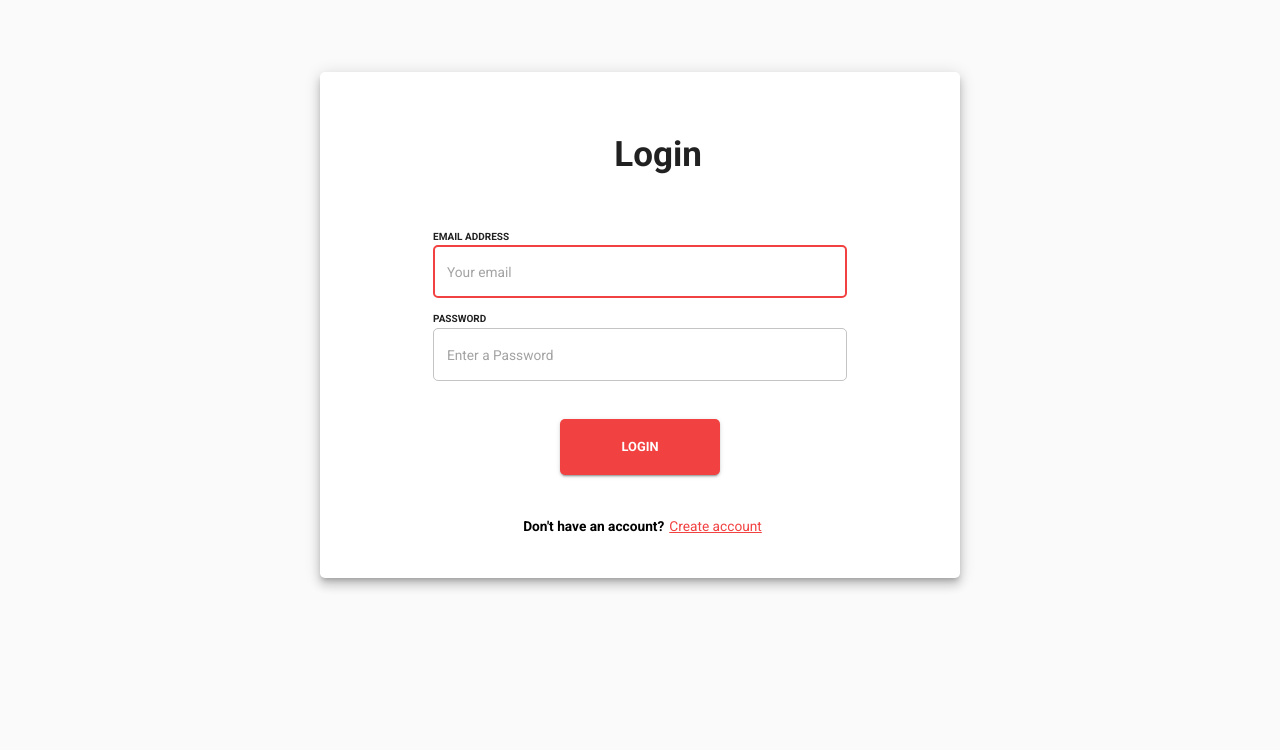
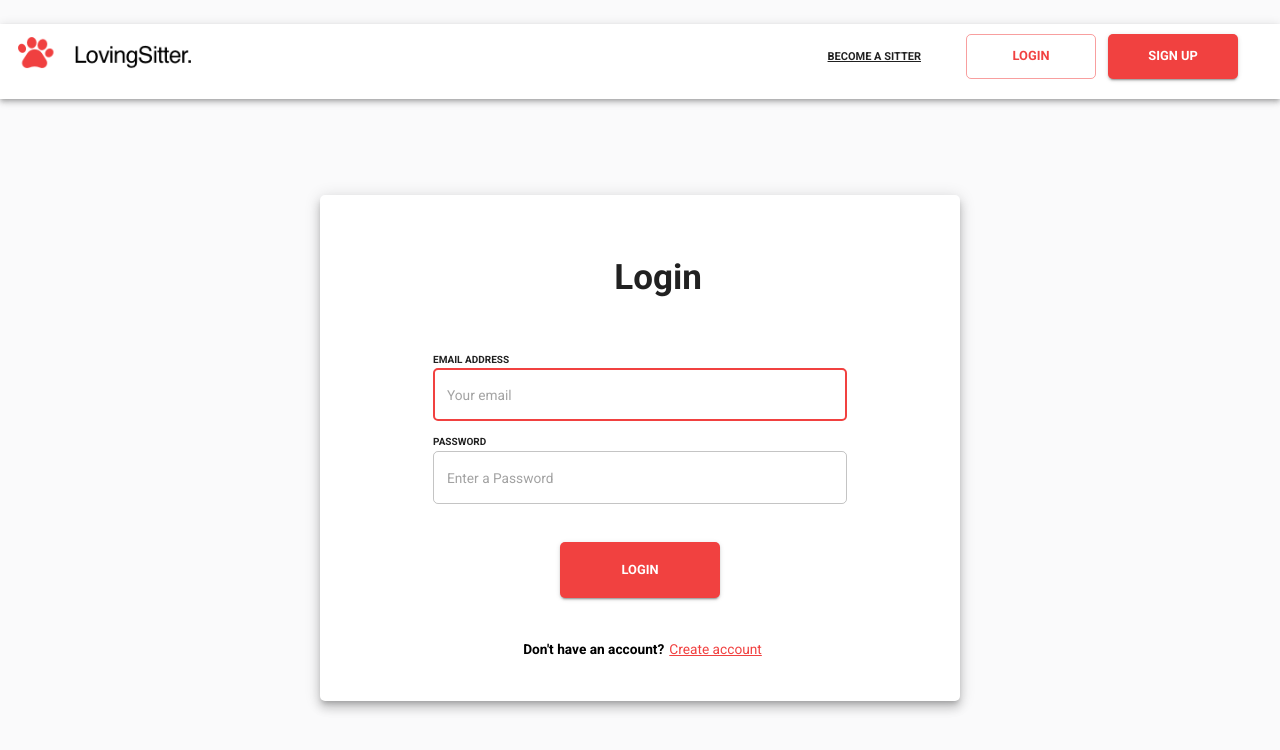
Before and after one commit to RetiFier/fun-kickoff-project, a React (Create React App) app in the folder client/: page /login in a window 1280 px wide. Shown: the top 750 px of the page. Built offline with nearby package versions, Linux system fonts and the light colour scheme; no server answers.

Commit message:
styling and add navigation

```diff
--- a/client/src/App.tsx
+++ b/client/src/App.tsx
@@ -8,7 +8,7 @@ import Dashboard from './pages/Dashboard/Dashboard';
 import { AuthProvider } from './context/useAuthContext';
 import { SocketProvider } from './context/useSocketContext';
 import { SnackBarProvider } from './context/useSnackbarContext';
-
+import { Navbar } from './components/Navbar/Navbar';
 import './App.css';
 
 function App(): JSX.Element {
@@ -19,6 +19,7 @@ function App(): JSX.Element {
           <AuthProvider>
             <SocketProvider>
               <CssBaseline />
+              <Navbar />
               <Switch>
                 <Route exact path="/login" component={Login} />
                 <Route exact path="/signup" component={Signup} />
--- a/client/src/components/AuthContainer/useStyles.ts
+++ b/client/src/components/AuthContainer/useStyles.ts
@@ -1,12 +1,10 @@
-import { Theme } from '@mui/material/styles';
 import { makeStyles } from '@mui/styles';
 
-const useStyles = makeStyles((theme: Theme) => ({
+const useStyles = makeStyles(() => ({
   root: {
     minHeight: '100vh',
     height: '100%',
     justifyContent: 'center',
-    backgroundColor: theme.palette.secondary.main,
     '& .MuiInput-underline:before': {
       borderBottom: '1.2px solid rgba(0, 0, 0, 0.2)',
     },
--- a/client/src/components/AuthMenu/AuthMenu.tsx
+++ b/client/src/components/AuthMenu/AuthMenu.tsx
@@ -1,16 +1,24 @@
-import { useState, MouseEvent } from 'react';
+import { useState } from 'react';
 import IconButton from '@mui/material/IconButton';
 import Menu from '@mui/material/Menu';
 import MenuItem from '@mui/material/MenuItem';
-import MoreHorizIcon from '@mui/icons-material/MoreHoriz';
 import { useAuth } from '../../context/useAuthContext';
+import { ListItemIcon, ListItemText } from '@mui/material';
+import { Person as ProfileIcon, Logout as LogoutIcon } from '@mui/icons-material';
+import { User } from '../../interface/User';
+import AvatarDisplay from '../AvatarDisplay/AvatarDisplay';
 
-const AuthMenu = (): JSX.Element => {
+interface Props {
+  loggedIn: boolean;
+  userInfo: User;
+}
+
+const AuthMenu = ({ userInfo }: Props): JSX.Element => {
   const [anchorEl, setAnchorEl] = useState<null | HTMLElement>(null);
   const open = Boolean(anchorEl);
   const { logout } = useAuth();
 
-  const handleClick = (event: MouseEvent<HTMLElement>) => {
+  const handleMenuOpen = (event: React.MouseEvent<HTMLElement>) => {
     setAnchorEl(event.currentTarget);
   };
 
@@ -24,24 +32,46 @@ const AuthMenu = (): JSX.Element => {
   };
 
   return (
-    <div>
-      <IconButton aria-label="show auth menu" aria-controls="auth-menu" aria-haspopup="true" onClick={handleClick}>
-        <MoreHorizIcon />
+    <>
+      <IconButton
+        size="large"
+        aria-label="account of current user"
+        aria-controls="menu-appbar"
+        aria-haspopup="true"
+        onClick={handleMenuOpen}
+        color="inherit"
+      >
+        <AvatarDisplay user={userInfo} loggedIn={true} />
       </IconButton>
       <Menu
-        id="auth-menu"
+        id="menu-appbar"
         anchorEl={anchorEl}
+        anchorOrigin={{
+          vertical: 'bottom',
+          horizontal: 'right',
+        }}
         keepMounted
+        transformOrigin={{
+          vertical: 'top',
+          horizontal: 'right',
+        }}
         open={open}
         onClose={handleClose}
-        anchorOrigin={{
-          vertical: 'bottom',
-          horizontal: 'left',
-        }}
       >
-        <MenuItem onClick={handleLogout}>Logout</MenuItem>
+        <MenuItem onClick={handleClose}>
+          <ListItemIcon>
+            <ProfileIcon fontSize="small" />
+          </ListItemIcon>
+          <ListItemText>Go to Profile</ListItemText>
+        </MenuItem>
+        <MenuItem onClick={handleLogout}>
+          <ListItemIcon>
+            <LogoutIcon fontSize="small" />
+          </ListItemIcon>
+          <ListItemText>Logout</ListItemText>
+        </MenuItem>
       </Menu>
-    </div>
+    </>
   );
 };
 
--- a/client/src/components/ChatSideBanner/ChatSideBanner.tsx
+++ b/client/src/components/ChatSideBanner/ChatSideBanner.tsx
@@ -32,7 +32,7 @@ const ChatSideBanner = ({ loggedInUser }: Props): JSX.Element => {
         <Typography className={classes.userText} variant="h5">
           {loggedInUser.username}
         </Typography>
-        <AuthMenu />
+        <AuthMenu userInfo={loggedInUser} loggedIn={true} />
       </Grid>
       <Grid item>
         <Typography className={classes.chatTitle} variant="h5">
--- /dev/null
+++ b/client/src/components/GustMenu/GustMenu.tsx
@@ -0,0 +1,46 @@
+import { Box, Button, Typography } from '@mui/material';
+import { Link, useHistory } from 'react-router-dom';
+import useStyles from './useStyles';
+
+interface Props {
+  loggedIn: boolean;
+}
+
+const GuestMenu = ({}: Props): JSX.Element => {
+  const classes = useStyles();
+  const history = useHistory();
+  return (
+    <Box justifyContent={'center'}>
+      <Link to={'/'} className={classes.linkBtn}>
+        <Typography display={'inline'} fontWeight={800} fontSize={11}>
+          BECOME A SITTER
+        </Typography>
+      </Link>
+      <Button
+        type="submit"
+        size="large"
+        variant="outlined"
+        color="primary"
+        className={classes.navButton}
+        onClick={() => history.push(`/login`)}
+        sx={{ ml: 5 }}
+      >
+        LOGIN
+      </Button>
+
+      <Button
+        type="submit"
+        size="large"
+        variant="contained"
+        color="primary"
+        className={classes.navButton}
+        onClick={() => history.push(`/signup`)}
+        sx={{ ml: 2, mr: 4 }}
+      >
+        SIGN UP
+      </Button>
+    </Box>
+  );
+};
+
+export default GuestMenu;
--- /dev/null
+++ b/client/src/components/GustMenu/useStyles.ts
@@ -0,0 +1,19 @@
+import { Theme } from '@mui/material/styles';
+import { makeStyles } from '@mui/styles';
+
+const useStyles = makeStyles((theme: Theme) => ({
+  navButton: {
+    width: 130,
+    height: 45,
+    borderRadius: theme.shape.borderRadius,
+    fontSize: 16,
+    fontWeight: 'bold',
+  },
+  linkBtn: {
+    color: theme.palette.text.primary,
+    boxShadow: 'none',
+    marginRight: 15,
+  },
+}));
+
+export default useStyles;
--- a/client/src/components/Navbar/Navbar.tsx
+++ b/client/src/components/Navbar/Navbar.tsx
@@ -1,95 +1,26 @@
-import React, { useState } from 'react';
+import React from 'react';
 import { useAuth } from '../../context/useAuthContext';
-import {
-  AppBar,
-  Toolbar,
-  IconButton,
-  Typography,
-  Menu,
-  MenuItem,
-  ListItemIcon,
-  ListItemText,
-  Divider,
-} from '@mui/material';
-import { Menu as MenuIcon, AccountCircle } from '@mui/icons-material';
-import { Person as ProfileIcon, Logout as LogoutIcon, Settings as SettingsIcon } from '@mui/icons-material';
+import { AppBar, Toolbar, Box } from '@mui/material';
+import useStyles from './useStyles';
+import logo from '../../Images/logo.png';
+import AuthMenu from '../AuthMenu/AuthMenu';
+import GuestMenu from '../GustMenu/GustMenu';
+const Navbar: React.FC = () => {
+  const classes = useStyles();
+  const { loggedInUser } = useAuth();
+  return (
+    <AppBar position="static" color={'secondary'} sx={{ mt: 4, mb: 4, height: 75 }}>
+      <Toolbar>
+        <Box flexGrow={1}>
+          <img src={logo} alt="logo" className={classes.logo} />
+        </Box>
 
-const Navbar: React.FC = () => {
-  const [anchorEl, setAnchorEl] = useState<null | HTMLElement>(null);
-  const { loggedInUser, logout } = useAuth();
-
-  const open = Boolean(anchorEl);
-
-  const handleMenuOpen = (event: React.MouseEvent<HTMLElement>) => {
-    setAnchorEl(event.currentTarget);
-  };
-
-  const handleClose = () => {
-    setAnchorEl(null);
-  };
-
-  const handleLogout = () => {
-    handleClose();
-    logout();
-  };
-
-  return (
-    <AppBar position="static">
-      <Toolbar>
-        <IconButton size="large" edge="start" color="inherit" aria-label="menu" sx={{ mr: 2 }}>
-          <MenuIcon />
-        </IconButton>
-        <Typography variant="h6" component="div" sx={{ flexGrow: 1 }}>
-          My App
-        </Typography>
-        {loggedInUser && (
+        {loggedInUser ? (
           <>
-            <IconButton
-              size="large"
-              aria-label="account of current user"
-              aria-controls="menu-appbar"
-              aria-haspopup="true"
-              onClick={handleMenuOpen}
-              color="inherit"
-            >
-              <AccountCircle />
-            </IconButton>
-            <Menu
-              id="menu-appbar"
-              anchorEl={anchorEl}
-              anchorOrigin={{
-                vertical: 'bottom',
-                horizontal: 'right',
-              }}
-              keepMounted
-              transformOrigin={{
-                vertical: 'top',
-                horizontal: 'right',
-              }}
-              open={open}
-              onClose={handleClose}
-            >
-              <MenuItem onClick={handleClose}>
-                <ListItemIcon>
-                  <SettingsIcon fontSize="small" />
-                </ListItemIcon>
-                <ListItemText>Settings</ListItemText>
-              </MenuItem>
-              <MenuItem onClick={handleClose}>
-                <ListItemIcon>
-                  <ProfileIcon fontSize="small" />
-                </ListItemIcon>
-                <ListItemText>Profile</ListItemText>
-              </MenuItem>
-              <Divider />
-              <MenuItem onClick={handleLogout}>
-                <ListItemIcon>
-                  <LogoutIcon fontSize="small" />
-                </ListItemIcon>
-                <ListItemText>Logout</ListItemText>
-              </MenuItem>
-            </Menu>
+            <AuthMenu loggedIn={true} userInfo={loggedInUser} />
           </>
+        ) : (
+          <GuestMenu loggedIn={false} />
         )}
       </Toolbar>
     </AppBar>
--- /dev/null
+++ b/client/src/components/Navbar/useStyles.ts
@@ -0,0 +1,9 @@
+import { makeStyles } from '@mui/styles';
+
+const useStyles = makeStyles(() => ({
+  logo: {
+    maxWidth: 180,
+  },
+}));
+
+export default useStyles;
--- a/client/src/pages/Dashboard/Dashboard.tsx
+++ b/client/src/pages/Dashboard/Dashboard.tsx
@@ -3,7 +3,6 @@ import { useAuth } from '../../context/useAuthContext';
 import { useSocket } from '../../context/useSocketContext';
 import { useHistory } from 'react-router-dom';
 import { CircularProgress, Typography, Grid } from '@mui/material';
-import { Navbar } from '../../components/Navbar/Navbar';
 import { RandomFactCard } from '../../components/FactCard/RandomFactCard';
 import { facts } from '../../mocks/mockFacts';
 
@@ -25,7 +24,6 @@ export default function Dashboard(): JSX.Element {
 
   return (
     <>
-      <Navbar />
       <Grid sx={{ padding: 5 }} container rowSpacing={5} columnSpacing={2}>
         <Grid item xs={12}>
           <Typography variant="h4" component="h1">
--- a/client/src/themes/theme.ts
+++ b/client/src/themes/theme.ts
@@ -12,7 +12,8 @@ export const theme = createTheme({
   },
   palette: {
     primary: { main: '#f14140' },
-    secondary: { main: '#fafafb' },
+    secondary: { main: '#FFF' },
+    background: { default: '#fafafb' },
   },
 
   shape: {
```
Also changed, not shown: client/src/Images/logo.png (added).
